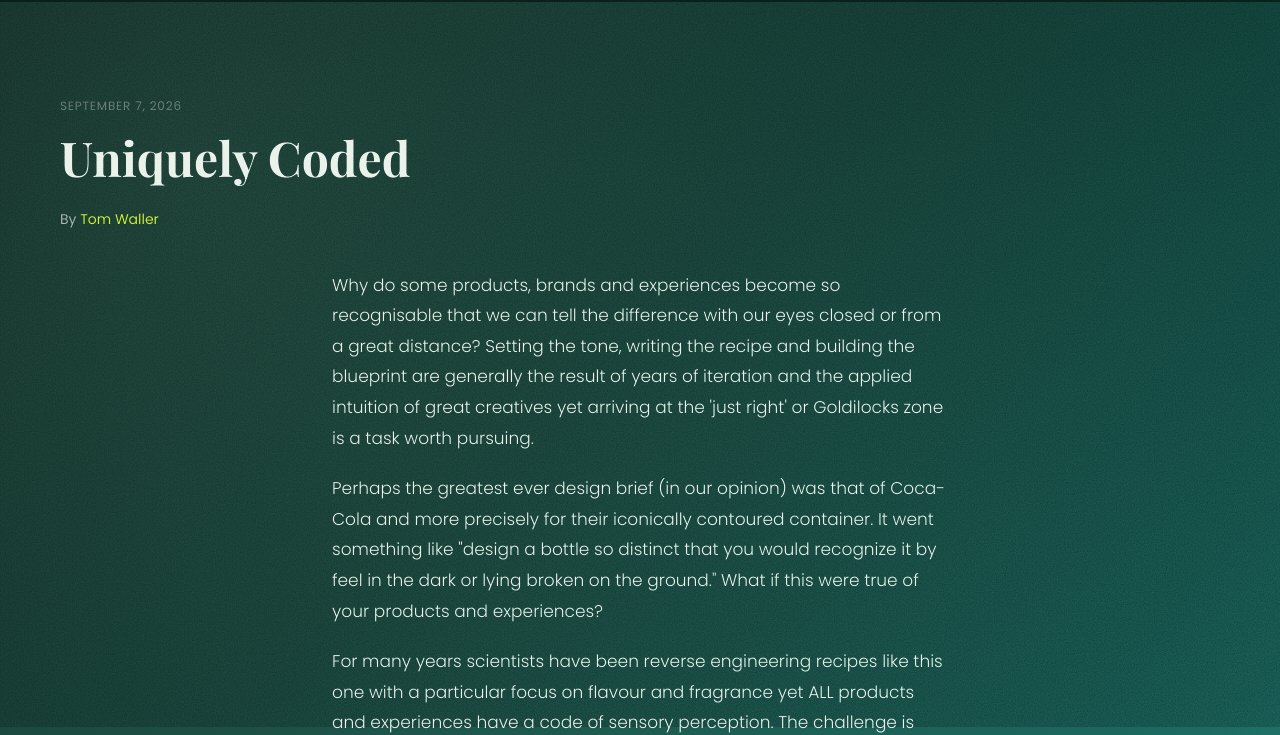
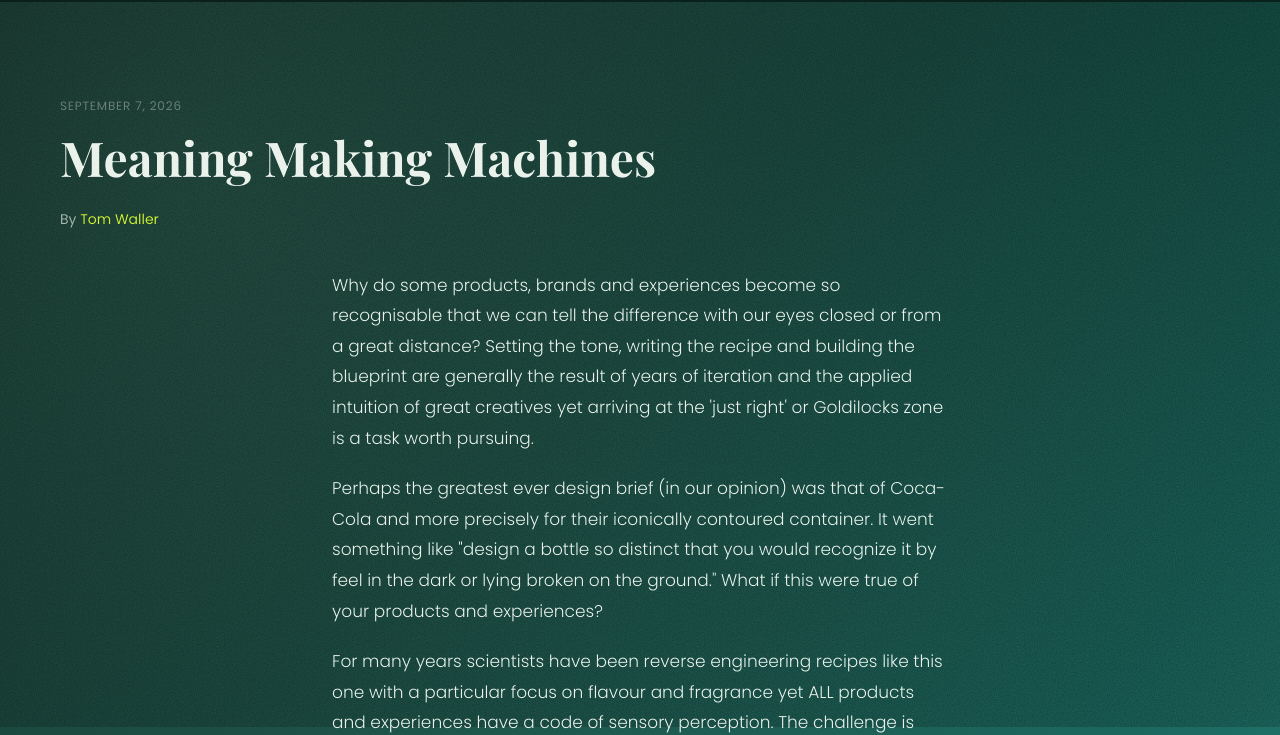
Before and after one commit to goldfaj87/andgoandco-website, an Eleventy site: page src/journal-posts/meaning-making-machines.md in a window 1280 px wide. Shown: the part 73-808 px from the top of the page. Built offline with nearby package versions, Linux system fonts and the light colour scheme; Eleventy itself is replaced by a stand-in of ours; files that its build step writes are made by us from their sources; a web font is replaced by a local one.

Commit message:
Update meaning-making-machines.md

```diff
--- a/src/journal-posts/meaning-making-machines.md
+++ b/src/journal-posts/meaning-making-machines.md
@@ -1,6 +1,6 @@
 ---
 layout: journal-post.njk
-title: Uniquely Coded
+title: Meaning Making Machines
 author: Tom Waller
 date: 2026-09-07T14:55:00.000-04:00
 teaser: On the Coca-Cola bottle test, why "lighter" doesn't always mean lighter,
```
